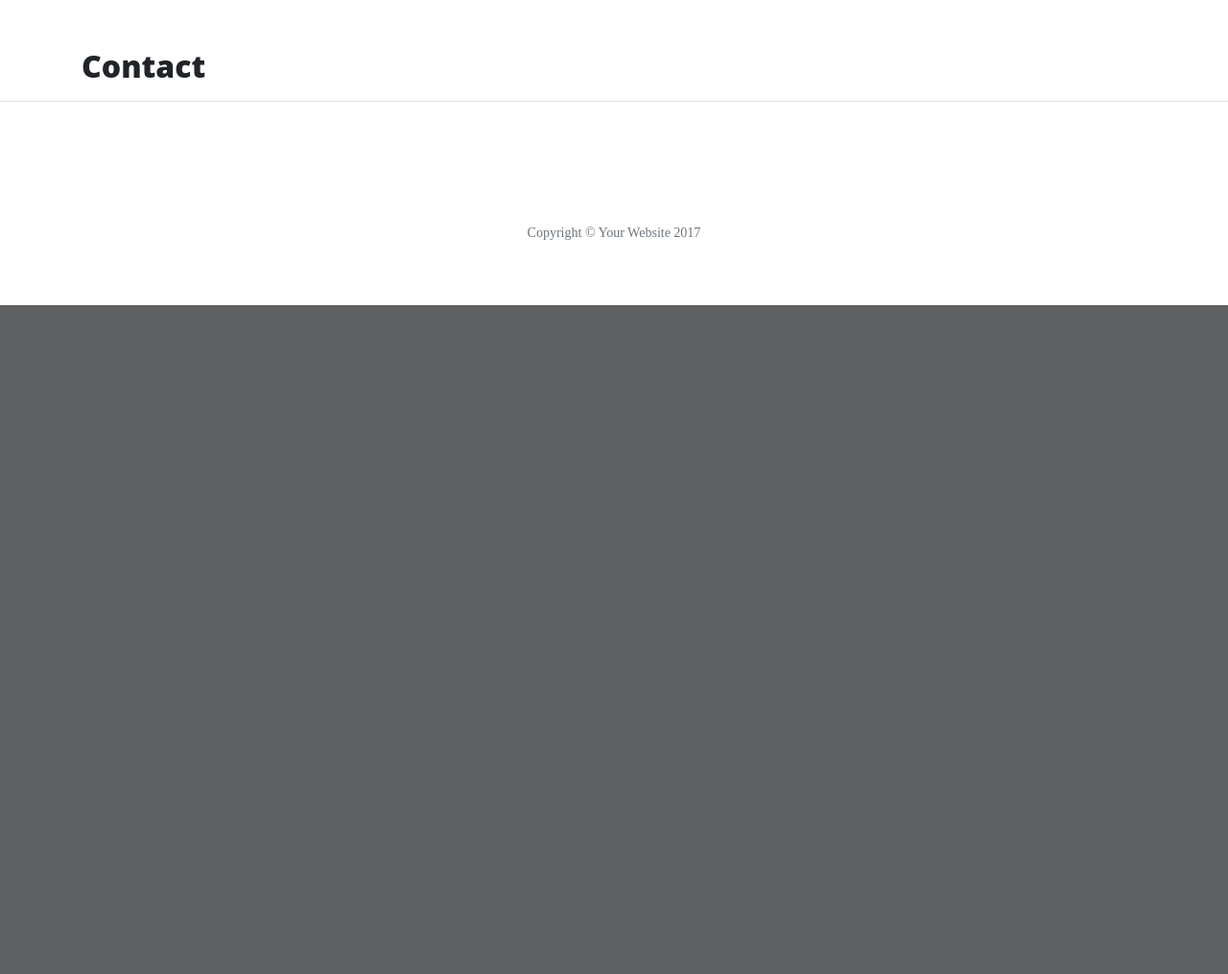
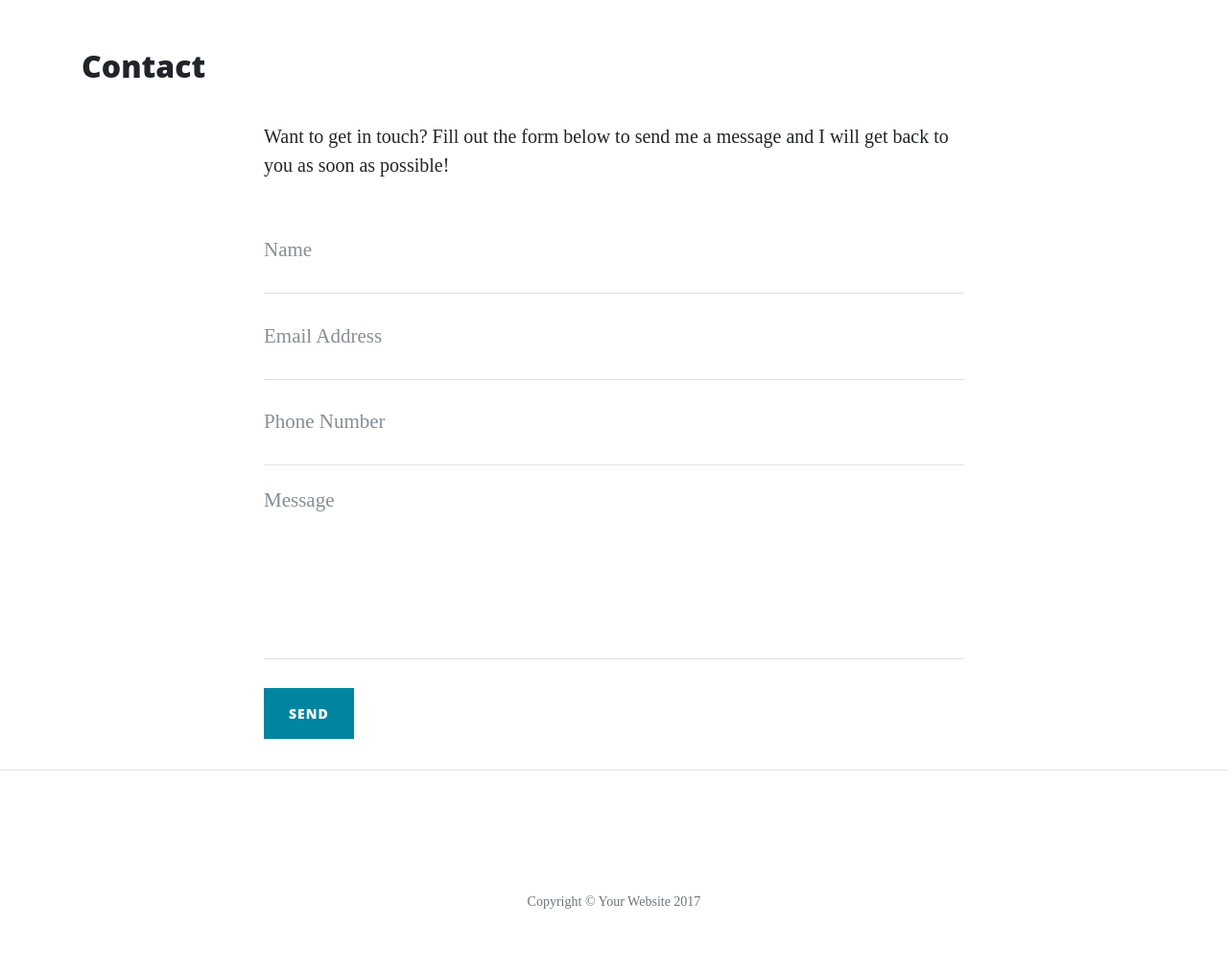
Before and after one commit to williamhbcodeinstitute/Flask, a Flask app: page /contact in a window 1280 px wide. Shown: the part 628-1643 px from the top of the page at 96% size. Before the commit the page ends 946 px from the top, so only its background shows below. Run offline with Flask 2, Linux system fonts and the light colour scheme; some libraries are stand-ins or nearby versions.

Commit message:
added contact form that runs both front and back end information.

```diff
--- a/run.py
+++ b/run.py
@@ -1,8 +1,9 @@
 import os
 import json
-from flask import Flask, render_template
+from flask import Flask, render_template, request, flash
 
 app = Flask(__name__)
+app.secret_key = "some_secret"
 
 
 @app.route('/')
@@ -29,8 +30,13 @@ def about_member(member_name):
 
 
 
-@app.route('/contact')
+@app.route('/contact', methods=["GET", "POST"])
 def contact():
+    if request.method == "POST":
+     print (request.form)
+     flash("Thanks {}, your message has been recieved and we will contact you soon!".format(
+            request.form["name"]
+        ))
     return render_template("contact.html", page_title="Contact")
 
 
--- a/templates/contact.html
+++ b/templates/contact.html
@@ -1,4 +1,53 @@
 {% extends 'base.html' %}
 {% block content %}
  <h2>{{ page_title }}</h2>
+
+<div class="row">
+    <div class="col-lg-8 col-md-10 mx-auto">
+        {% with messages = get_flashed_messages() %} {% if messages %}
+        <ul class="flashes">
+            {% for message in messages %}
+            <li>{{ message }}</li>
+            {% endfor %}
+        </ul>
+        {% endif %} {% endwith %}
+
+        <p>Want to get in touch? Fill out the form below to send me a message and I will get back to you as soon as possible!</p>
+        <form method="POST" name="sentMessage" id="contactForm" novalidate>
+            <div class="control-group">
+                <div class="form-group floating-label-form-group controls">
+                    <label>Name</label>
+                    <input type="text" class="form-control" placeholder="Name" name="name" id="name" required data-validation-required-message="Please enter your name.">
+                    <p class="help-block text-danger"></p>
+                </div>
+            </div>
+            <div class="control-group">
+                <div class="form-group floating-label-form-group controls">
+                    <label>Email Address</label>
+                    <input type="email" class="form-control" placeholder="Email Address" name="email" id="email" required data-validation-required-message="Please enter your email address.">
+                    <p class="help-block text-danger"></p>
+                </div>
+            </div>
+            <div class="control-group">
+                <div class="form-group col-xs-12 floating-label-form-group controls">
+                    <label>Phone Number</label>
+                    <input type="tel" class="form-control" placeholder="Phone Number" name="phone" id="phone" required data-validation-required-message="Please enter your phone number.">
+                    <p class="help-block text-danger"></p>
+                </div>
+            </div>
+            <div class="control-group">
+                <div class="form-group floating-label-form-group controls">
+                    <label>Message</label>
+                    <textarea rows="5" class="form-control" placeholder="Message" name="message" id="message" required data-validation-required-message="Please enter a message."></textarea>
+                    <p class="help-block text-danger"></p>
+                </div>
+            </div>
+            <br>
+            <div id="success"></div>
+            <div class="form-group">
+                <button type="submit" class="btn btn-primary" id="sendMessageButton">Send</button>
+            </div>
+        </form>
+    </div>
+</div>
 {% endblock %}
```
